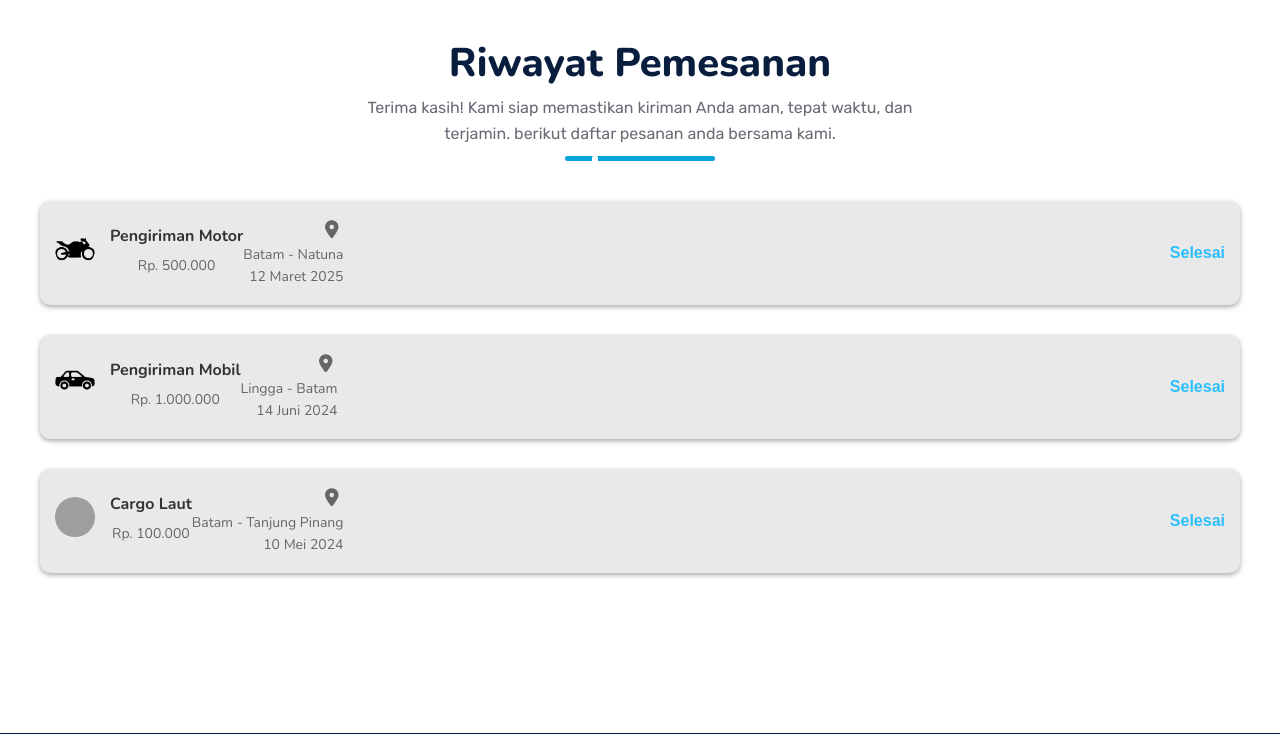
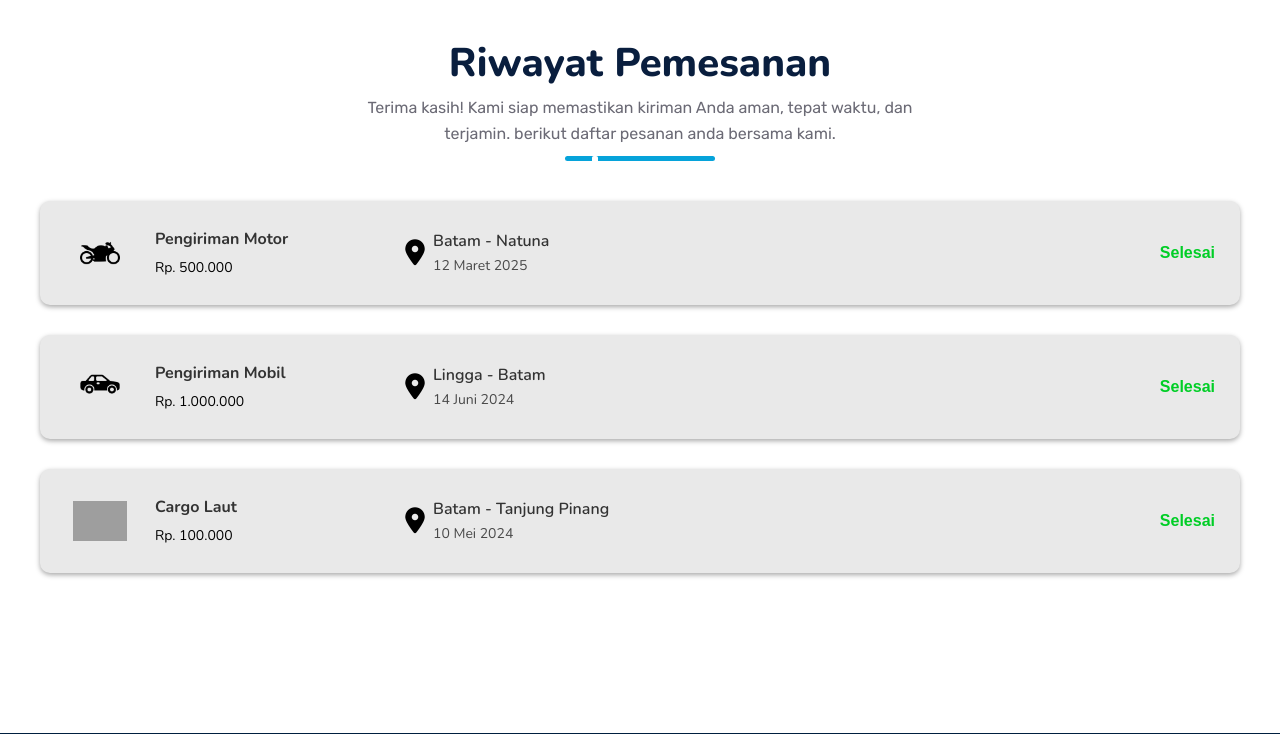
Before and after one commit to Zyzero1/Platform-Logistik-Maritim, a PHP site: page /Platform-Logistik-Maritim/pages/dashboard.html in a window 1280 px wide. Shown: the part 779-1513 px from the top of the page. Run offline with PHP 8.4, Linux system fonts and the light colour scheme; some libraries are stand-ins or nearby versions; grey boxes are pictures that could not be loaded.

Commit message:
update css

```diff
--- /dev/null
+++ b/styles/dashboard.css
@@ -0,0 +1,176 @@
+.forms-container2{
+    display: flex;
+    justify-content: space-around;
+    padding: 30px;
+    background: white;
+    margin-top: -150px;
+    border-radius: 10px;
+    gap: 0;
+}
+
+.form-box.white-form2 {
+    background: #EEF9FF;
+    max-width: 1194px;
+    height: 230px;
+    color: #333;
+    margin-left: 0;
+    border-radius: 16px 16px 16px 16px;
+}
+
+.white-form2 .form-title {
+    color: #06A3DA;
+}
+
+.input-group2 {
+    display: flex;
+    align-items: center;
+    gap: 20px;
+    margin-top: 10px;
+}
+
+.input-group2 input {
+    flex: 1;
+    padding: 10px;
+    font-size: 16px;
+}
+
+.check-btn2 {
+    background: #2BBFFE;
+    font-family: 'Nunito', sans-serif;
+    align-items: center;
+    display: inline-flex;
+    font-weight: 800;
+    font-size: 20px;
+    color: white;
+    padding: 10px 24px;
+    border: none;
+    border-radius: 10px;
+    cursor: pointer;
+    transition: all 0.3s ease;
+    margin-top: -15px;
+    width: 127px;
+    height: 48px;
+}
+
+.check-btn2 i{
+    transform: translateX(-7px);
+    font-size: 18px;
+}
+
+.line-container2 {
+    display: flex;
+    justify-content: center;
+    align-items: center;
+    margin-top: 10px;
+    margin-bottom: 40px;
+}
+
+.order-container {
+    max-width: 1194px;
+    margin: 40px auto;
+}
+
+.order-box {
+    display: flex;
+    align-items: center;
+    height: 104px;
+    justify-content: space-between;
+    background-color: #E9E9E9;
+    border-radius: 10px;
+    padding: 15px;
+    margin-bottom: 30px;
+    box-shadow: 0 2px 5px rgba(0, 0, 0, 0.34);
+    overflow: hidden;
+}
+
+.order-icon {
+    flex: 0 0 90px;
+    height: 40px;
+    display: flex;
+    align-items: center;
+    justify-content: center;
+}
+
+.order-icon img {
+    width: 100%;
+    height: 100%;
+    /* transform: translateX(30px); */
+    object-fit: contain;
+}
+
+.order-details {
+    flex: 1 1 auto;
+    width: max-content;
+    max-width: 250px;
+    overflow: hidden;
+    white-space: nowrap;
+    text-overflow: ellipsis;
+    margin-left: 10px;
+    text-align: left;
+}
+
+.order-details h4 {
+    margin: 0;
+    font-family: 'Nunito', sans-serif;
+    font-size: 16px;
+    font-weight: bold;
+}
+
+.order-details p {
+    margin: 5px 0 0 0;
+    font-family: 'Nunito', sans-serif;
+    font-size: 14px;
+    color: #000000;
+}
+
+.location-container {
+    flex: 1 1 160px;
+    display: flex;
+    min-width: 140px;
+    justify-content: flex-start;
+}
+
+.order-location {
+    display: flex;
+    align-items: center;
+    gap: 8px;
+    font-family: 'Nunito', sans-serif;
+}
+
+.order-location i {
+    font-size: 26px;
+    color: #000000;
+    min-width: 20px;
+    flex-shrink: 0;
+}
+
+.location-text {
+    display: flex;
+    flex-direction: column;
+    align-items: flex-start;
+}
+
+.location-text .address {
+    font-size: 16px;
+    color: #333;
+    font-weight: 600;
+}
+
+.location-text .date {
+    font-size: 14px;
+    color: #494949;
+}
+
+.order-status {
+    flex: 0 0 100px;
+    text-align: right;
+    display: flex;
+    align-items: center;
+    justify-content: flex-end;
+    padding-right: 10px;
+}
+
+.status-complete {
+    color: #00CE26;
+    font-weight: bold;
+}
--- a/styles/styles.css
+++ b/styles/styles.css
@@ -444,75 +385,6 @@ input::placeholder {
     color: #666;
 }
 
-.order-container {
-    max-width: 1194px;
-    margin: 40px auto;
-}
-
-.order-box {
-    display: flex;
-    align-items: center;
-    height: 104px;
-    justify-content: space-between;
-    background-color: #E9E9E9;
-    border-radius: 10px;
-    padding: 15px;
-    margin-bottom: 30px;
-    box-shadow: 0 2px 5px rgba(0, 0, 0, 0.34);
-}
-
-.order-icon img {
-    width: 40px;
-    height: 40px;
-    border-radius: 50%;
-    object-fit: cover;
-}
-
-.order-details {
-    margin-left: 15px;
-}
-
-.order-details h4 {
-    margin: 0;
-    font-family: 'Nunito', sans-serif;
-    font-size: 16px;
-    font-weight: bold;
-}
-
-.order-details p {
-    margin: 5px 0;
-    font-family: 'Nunito', sans-serif;
-    font-size: 14px;
-    color: #666;
-}
-
-.order-location {
-    margin-left: auto;
-    text-align: right;
-}
-
-.order-location i {
-    font-size: 18px;
-    margin-right: 5px;
-    color: #666;
-}
-
-.order-location span {
-    display: block;
-    font-family: 'Nunito', sans-serif;
-    font-size: 14px;
-    color: #666;
-}
-
-.order-status {
-    margin-left: auto;
-}
-
-.status-complete {
-    color: #2BBFFE;
-    font-weight: bold;
-}
-
 /* Footer */
 footer {
     background: #001f3f;
```
Also changed, not shown: other parts of styles/styles.css (+4 -63 lines).
